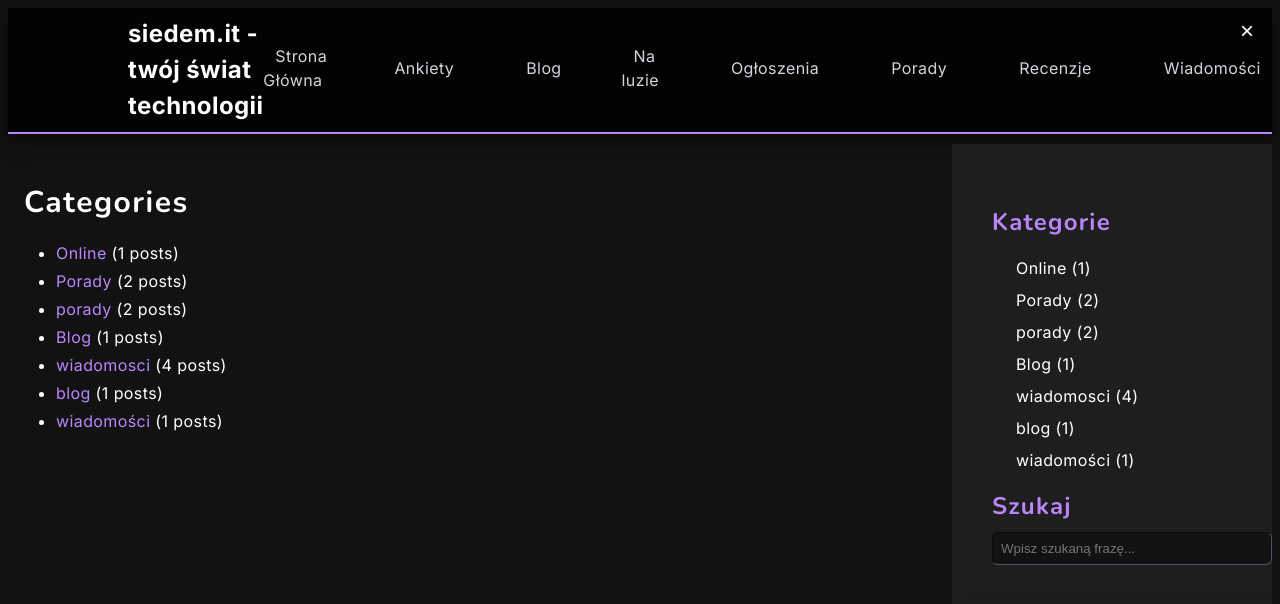
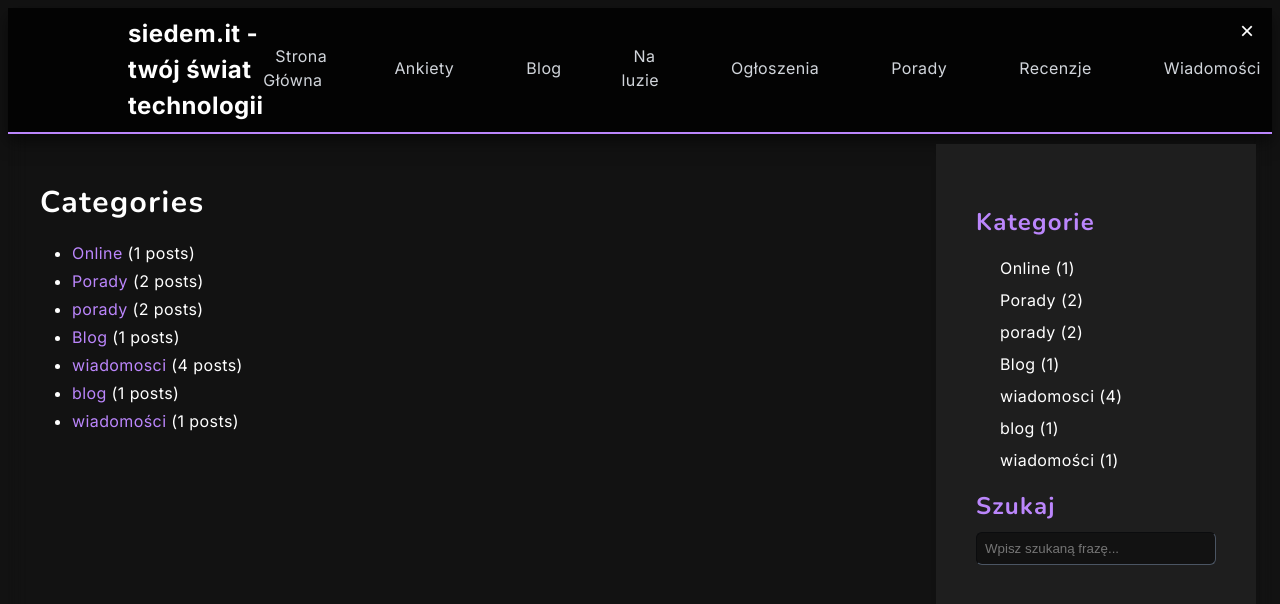
Before and after one commit to maracuyan/siedem.it, a Jekyll site: the page built from category.html, in a window 1280 px wide. Shown: the top 604 px of the page. Built offline with Jekyll 4.4.1, drawn with Linux system fonts in a browser that asks for light colours.

Commit message:
Fix mobile responsiveness and sidebar behavior
- Standardized sidebar styling from utility classes to main.css (#sidebar).
- Adjusted page layout for mobile: main content full-width, grid sidebar container hidden.
- Ensured #sidebar is static on desktop and a fixed slide-in panel on mobile (<=767px).
- Resolved desktop grid layout for .page-content to 1fr 20rem.
- Verified JS interaction for sidebar toggle remains functional.
- Adjusted sidebar overlay z-index for correct layering.

```diff
--- a/_includes/sidebar.html
+++ b/_includes/sidebar.html
@@ -1,6 +1,6 @@
-<aside class="sidebar fixed top-0 right-0 w-80 h-full bg-secondary-bg shadow-lg z-50 transition-right duration-300 overflow-y-auto p-5 box-border text-primary-text" id="sidebar">
+<aside id="sidebar">
   <button class="sidebar-close-btn absolute top-2 right-3 bg-transparent border-none text-primary-text text-2xl cursor-pointer hover:text-link-hover-color" id="sidebar-close-btn">&times;</button>
-  <div class="sidebar-content mt-5" id="sidebar-content">
+  <div class="sidebar-content" id="sidebar-content">
     <div id="sidebar-kategorie-content" class="sidebar-section-content">
       <h2 class="text-accent-color mt-6 mb-2">Kategorie</h2>
       <ul class="category-list">
--- a/assets/css/main.css
+++ b/assets/css/main.css
@@ -312,19 +312,61 @@ hr {
   padding-top: 8.5rem;
   padding-bottom: 3rem;
   display: grid;
-  grid-template-columns: 3fr 1fr;
-  grid-gap: 2rem;
+  /* Main content takes available space, sidebar is fixed at 20rem (320px) */
+  grid-template-columns: 1fr 20rem;
+  grid-gap: 2rem; /* Gap between main content and sidebar */
+  max-width: 1280px; /* Optional: constrain overall width of page content */
+  margin-left: auto;
+  margin-right: auto;
+  padding-left: 1rem; /* Add some padding to the overall page content area */
+  padding-right: 1rem;
 }
 
 .main-content {
-  grid-column: 1 / 4;
+  /* No explicit grid-column needed, it will be the first child */
   padding: 1rem; /* Add internal padding */
+  min-width: 0; /* Prevent overflow issues with flex/grid children */
 }
 
+/* Mobile layout adjustments for page content */
+@media screen and (max-width: 767px) {
+  .page-content {
+    display: block; /* Stack main content and sidebar container */
+    padding-top: 7rem; /* Adjust if header height changes for mobile */
+  }
+
+  .main-content {
+    width: 100%; /* Ensure main content takes full width */
+    padding: 0.5rem; /* Adjust padding for smaller screens */
+  }
+
+  /* Hide the .sidebar grid container on mobile, as #sidebar (fixed panel) is used */
+  .sidebar {
+    display: none;
+  }
+}
+
+/* Styles for the #sidebar element, which is the actual sidebar panel */
+#sidebar {
+  /* Desktop styles: Behaves as a normal block within its .sidebar grid container */
+  width: 100%; /* Fill the .sidebar container */
+  height: auto; /* Adjust to content, or set a fixed height if desired e.g., 100vh with sticky positioning */
+  background-color: var(--secondary-bg);
+  /* box-shadow: 0 4px 6px -1px rgba(0, 0, 0, 0.1), 0 2px 4px -1px rgba(0, 0, 0, 0.06); /* Optional: shadow for desktop sidebar */
+  padding: 1.25rem;
+  box-sizing: border-box;
+  color: var(--primary-text);
+  overflow-y: auto; /* If content might overflow vertically */
+  /* No fixed positioning, z-index, or transitions by default for desktop */
+}
+
+/* This is the container for the sidebar in the grid layout (div.sidebar) */
 .sidebar {
-  grid-column: 4 / 5;
-  padding: 1rem; /* Add internal padding */
+  /* grid-column will be handled in step 4 */
+  /* This container will define the width of the sidebar area on desktop */
+  /* On mobile, this container is hidden (see max-width: 767px query) */
 }
+
 
 @media (min-width: 768px) {
   .page-content {
@@ -489,16 +531,28 @@ a.post-card-link:hover .post-card-content h3 {
   color: var(--primary-text);
 }
 
-@media screen and (max-width: 600px) {
-  .sidebar {
-    width: 80%;
-    right: -80%;
+/* Mobile-specific styles for the sidebar panel */
+@media screen and (max-width: 600px) { /* Will review this breakpoint in step 2/3 for consistency */
+  #sidebar {
+    position: fixed;
+    top: 0;
+    right: -80%; /* Initially hidden off-screen */
+    width: 80%;   /* Or a fixed width like 280px, 300px if preferred over percentage */
+    height: 100%;
+    z-index: 100; /* Ensure it's above other content but below modals if any */
+    /* Transition properties are inherited or can be re-defined here if different for mobile */
+    transition-property: right;
+    transition-duration: 0.3s;
+    transition-timing-function: ease-in-out;
+  }
+
+  #sidebar.open {
+    right: 0; /* Slides in when 'open' class is added */
   }
 }
 
-.sidebar.open {
-    right: 0;
-}
+/* Styles for the .sidebar class (grid item) will be handled in step 2 & 3 */
+
 
 .sidebar-close-btn {
   position: absolute;
@@ -552,8 +606,10 @@ a.post-card-link:hover .post-card-content h3 {
   width: 100%;
   height: 100%;
   background-color: rgba(0, 0, 0, 0.5);
-  z-index: 40;
-  display: none;
+  /* Should be above general content (header/footer are z-index 50)
+     but below the sidebar panel (#sidebar is z-index 1000 on mobile) */
+  z-index: 990;
+  display: none; /* Hidden by default */
 }
 
 .sidebar-overlay.active {
```
